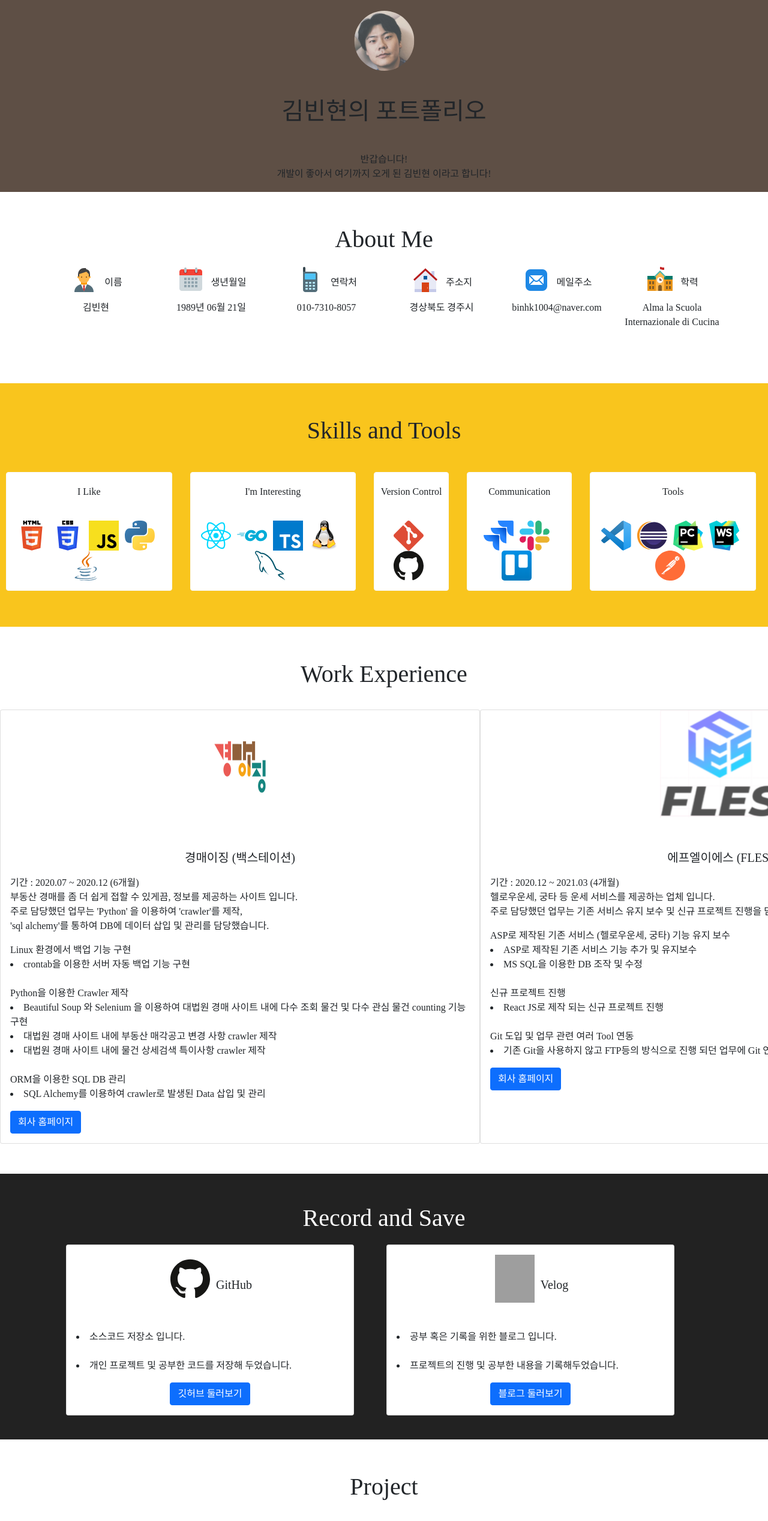
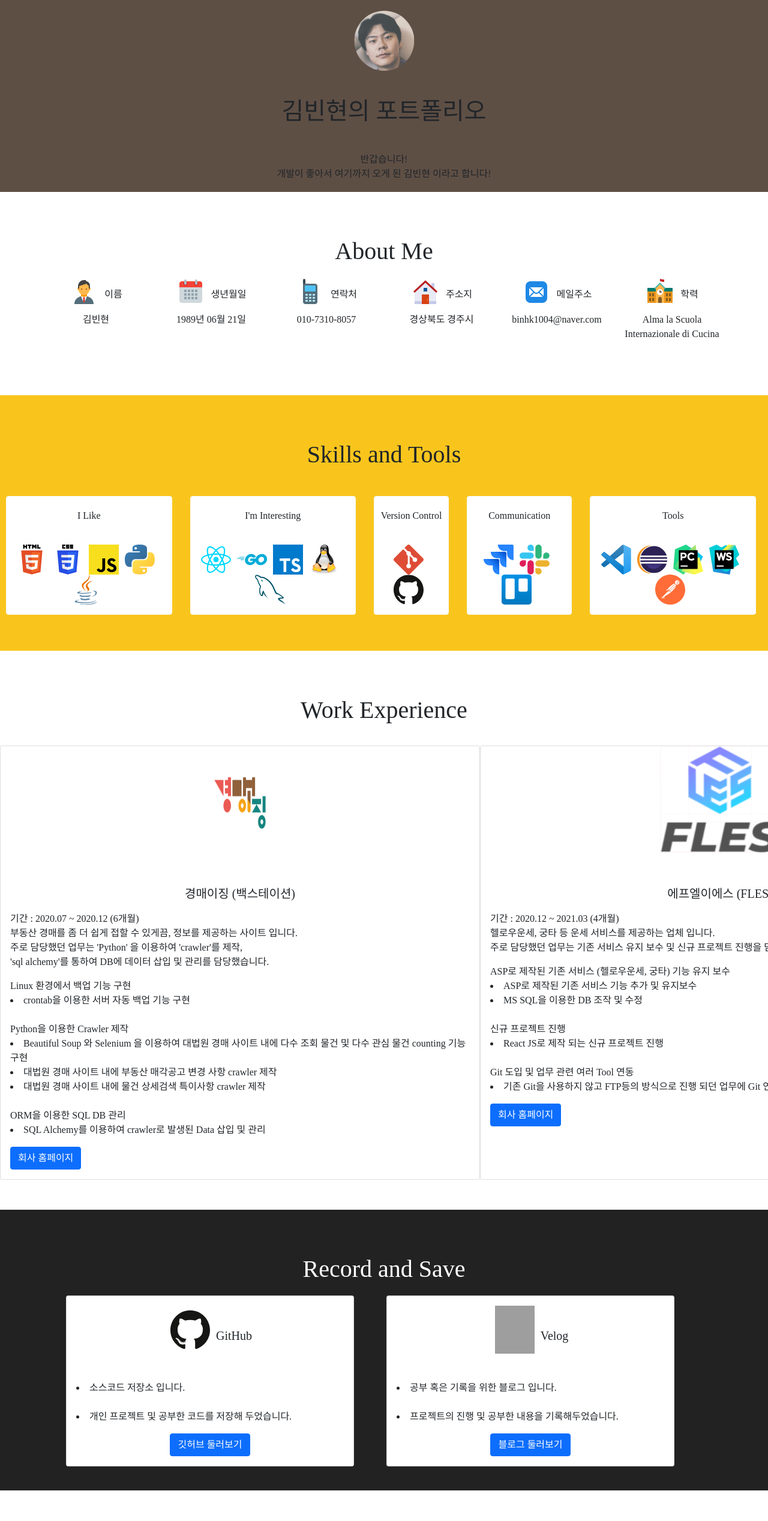
Before and after one commit to binhk1004/Hello_BinHyun, a React (Create React App) app: page / in a window 1280 px wide. Shown: the top 2536 px of the page at 60% size. Built offline with nearby package versions, Linux system fonts and the light colour scheme; grey boxes are pictures that could not be loaded; a web font is replaced by a local one.

Commit message:
[Style] Modified padding-top

```diff
--- a/src/AboutMe.css
+++ b/src/AboutMe.css
@@ -28,5 +28,5 @@
 }
 
 .aboutme-title{
-    padding-top:35px;
+    padding-top:55px;
 }
--- a/src/Carrer.css
+++ b/src/Carrer.css
@@ -46,5 +46,5 @@ ul{
 }
 
 .carrer-title{
-    padding: 35px 0px 15px 0px;
+    padding: 55px 0px 15px 0px;
 }
--- a/src/Project.css
+++ b/src/Project.css
@@ -12,7 +12,7 @@
 }
 
 .project-title{
-    padding: 35px 0px 15px 0px;
+    padding: 55px 0px 15px 0px;
 }
 
 .project-introduce{
--- a/src/Record.css
+++ b/src/Record.css
@@ -7,7 +7,7 @@
 }
 
 .record-title{
-    padding-top:30px;
+    padding-top:55px;
     color:white;
 }
 
--- a/src/Skills.css
+++ b/src/Skills.css
@@ -7,7 +7,7 @@
 }
 .skill-title{
     flex: auto;
-    padding: 35px 0px 15px 0px;
+    padding: 55px 0px 15px 0px;
 }
 
 .contents{
```
